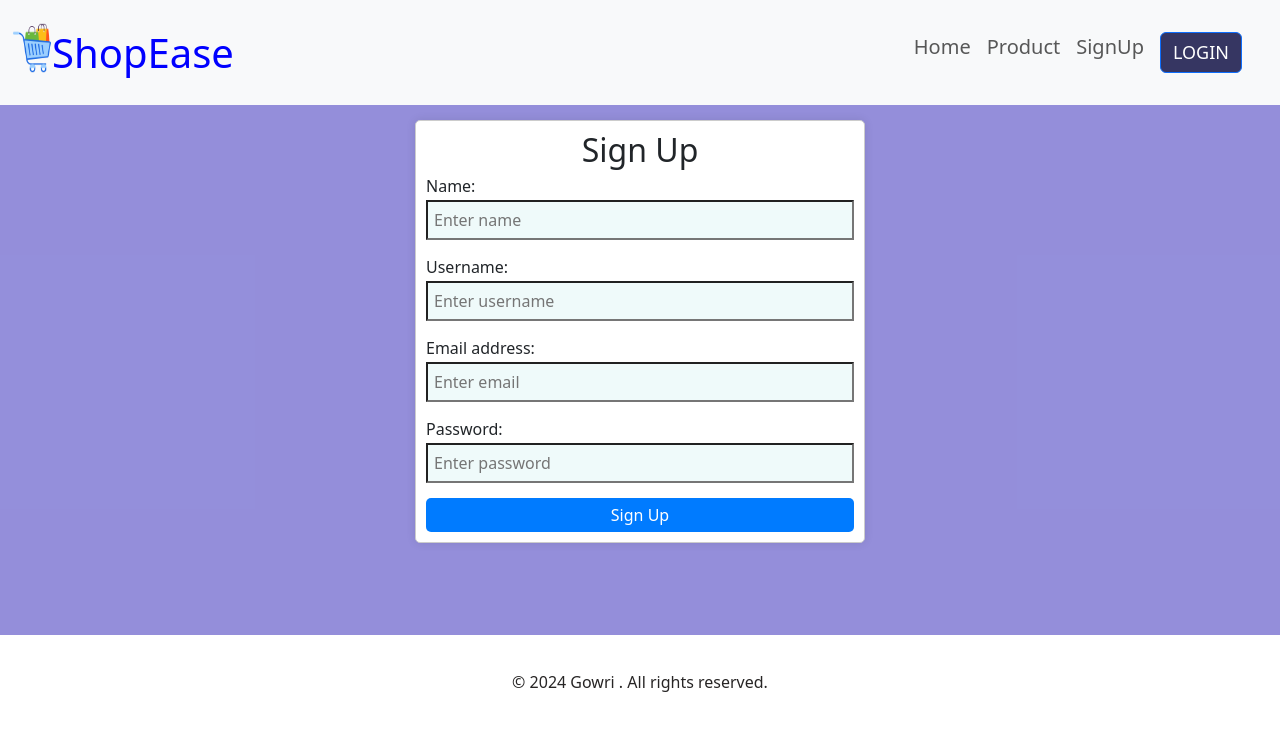
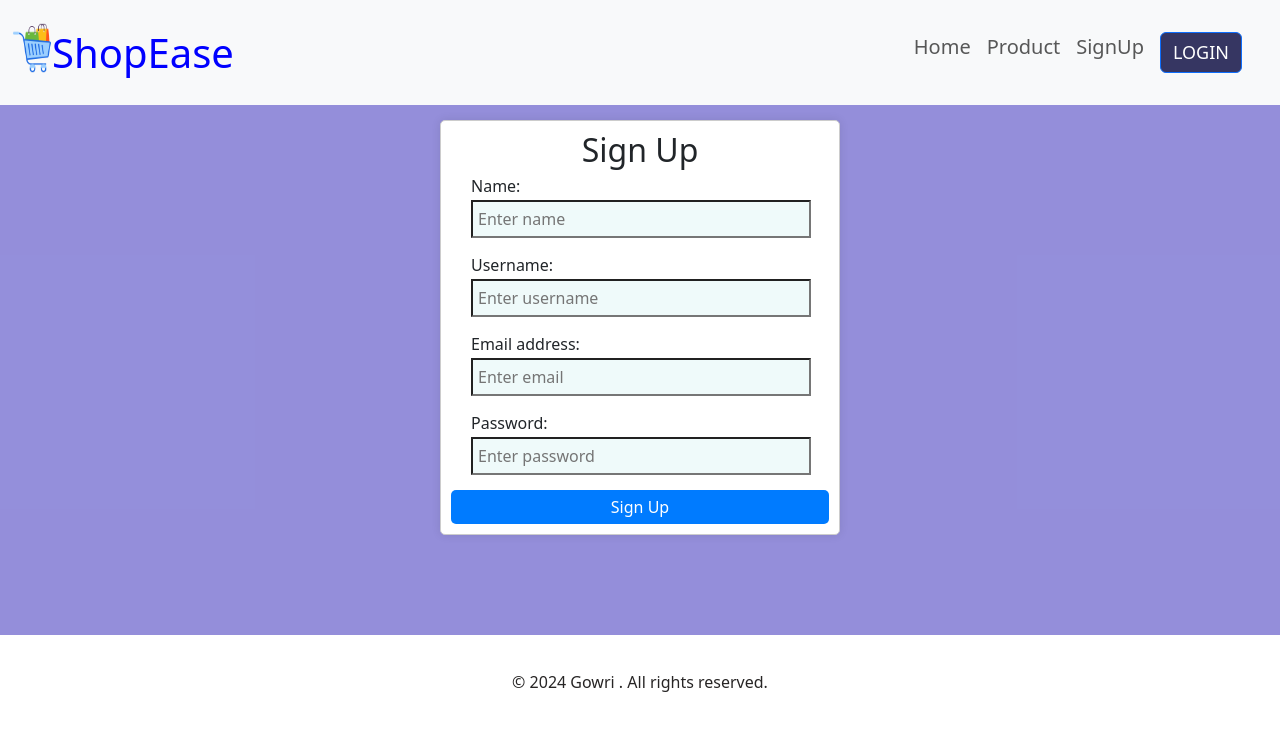
Before and after one commit to gowribalan123/E-Shop, a React (Vite) app: page /E-Shop/signup in a window 1280 px wide. Shown: the top 730 px of the page. Built offline with nearby package versions, Linux system fonts and the light colour scheme; no server answers.

Commit message:
first commit

```diff
--- a/index.html
+++ b/index.html
@@ -7,7 +7,7 @@
     <title>E-Shop</title>
     <link href="https://cdn.jsdelivr.net/npm/bootstrap@5.3.3/dist/css/bootstrap.min.css"
      rel="stylesheet" integrity="sha384-QWTKZyjpPEjISv5WaRU9OFeRpok6YctnYmDr5pNlyT2bRjXh0JMhjY6hW+ALEwIH"
-     crossorigin="anonymous" type="text/css">
+     crossorigin="anonymous">
   </head>
   <body>
     <div id="root"></div>
--- a/package.json
+++ b/package.json
@@ -11,7 +11,8 @@
     "deploy": "gh-pages -d dist",
     "build": "vite build",
     "lint": "eslint .",
-    "preview": "vite preview"
+    "preview": "vite preview",
+    "type": "module"
   },
   "dependencies": {
     "axios": "^1.7.9",
--- a/src/App.jsx
+++ b/src/App.jsx
@@ -22,7 +22,9 @@ const handlleLogout=()=>{
 }
   return  (
     <>
+
     <Router>
+
     <header>
 
 <Navbar className="bg-body-tertiary   " >
@@ -106,6 +108,7 @@ const handlleLogout=()=>{
             <p>© {new Date().getFullYear()} Gowri . All rights reserved.</p>
 
     </footer>
+
     </>
   )
 }
--- a/src/components/SignUp.css
+++ b/src/components/SignUp.css
@@ -15,6 +15,7 @@
 
   .signup-container form div {
     margin-bottom: 15px;
+   margin-left: 20px;
   }
 
   .signup-container label {
@@ -23,8 +24,11 @@
   }
 
   .signup-container input {
-    width: 100%;
-    padding: 6px;
+    width: 95%;
+    padding: 5px;
+
+
+
     box-sizing: border-box;
     background-color: rgb(239, 250, 250);
   }
--- a/src/components/SignUp.jsx
+++ b/src/components/SignUp.jsx
@@ -35,7 +35,7 @@ const SignUp = ({onSignUp}) => {
     <>
     <header style={{height:'530px',padding:'15px'}}>
 
-    <div className="signup-container"  style={{backgroundColor:'white'}} >
+    <div className="signup-container"  style={{backgroundColor:'white',width:'400px'}} >
 
       <h2>Sign Up</h2>
 
--- a/src/index.css
+++ b/src/index.css
@@ -13,15 +13,7 @@ body {
 
 
   }
-  .head{
-    background-color: beige;
-    color: rgb(54, 54, 98);
-    padding: 20px;
-  font-family:'Segoe UI', Tahoma, Geneva, Verdana, sans-serif;
 
-    align-items: center;
-    text-align: center;
-  }
   header {
     background-color: #8781d6e3;
 
@@ -48,22 +40,16 @@ body {
     color: #ffc107;
   }
 
-  main {
-    padding: 20px;
-    text-align: center;
-    justify-content: center;
-    align-items: center;
 
-
-
-  }
 
   footer {
 
 
     color: hsl(0, 3%, 15%);
     text-align: center;
-    padding: 35px ;
+    padding: 35px  ;
+
+
 
 
 
--- a/src/main.jsx
+++ b/src/main.jsx
@@ -3,10 +3,9 @@ import { createRoot } from 'react-dom/client'
 import './index.css'
 import App from './App.jsx'
 //import {createBrowserRouter,RouterProvider,} from "react-router-dom";
-import 'bootstrap/dist/css/bootstrap.min.css';
+//import 'bootstrap/dist/css/bootstrap.min.css';
 
-//import Root from './routes/Root.jsx';
-//import ErrorPage from './Error-Page.jsx';
+
 
 
 
```
Also changed, not shown: src/Error-Page.jsx (deleted, +0 -20 lines).
